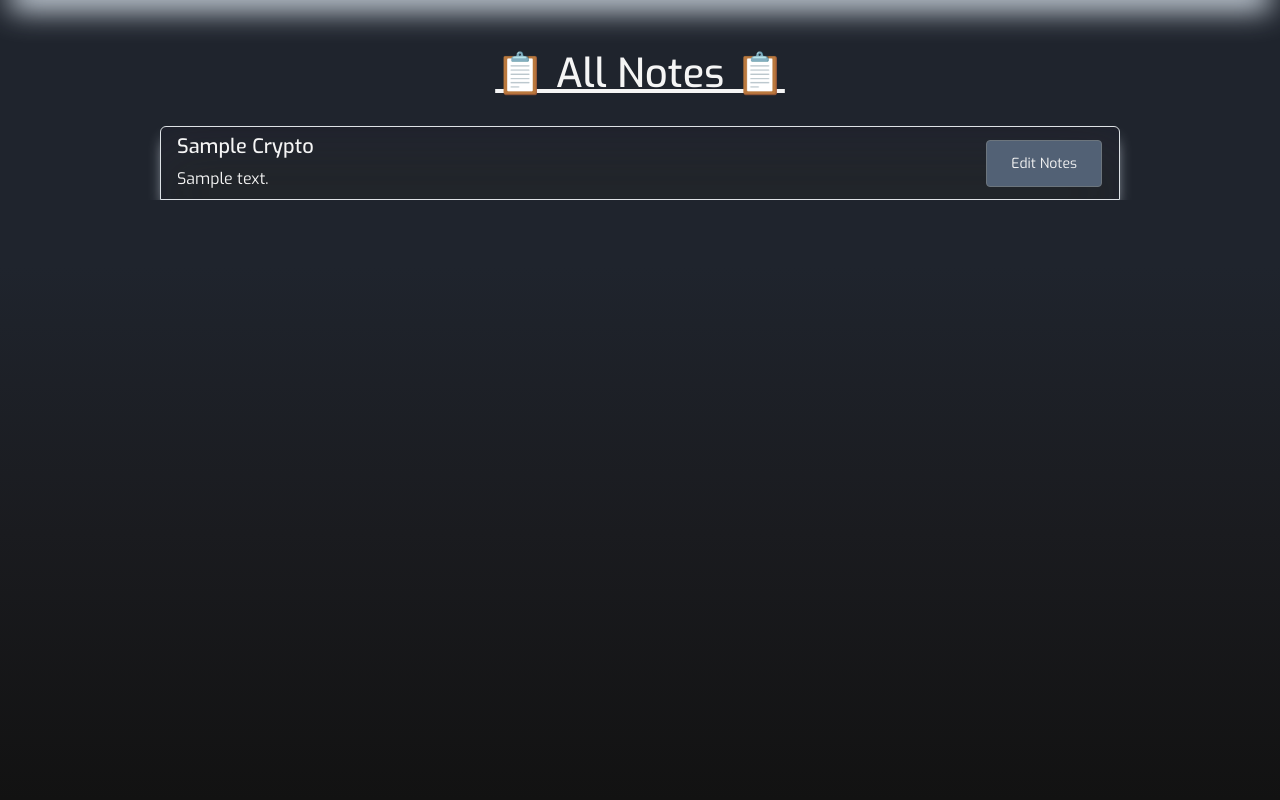
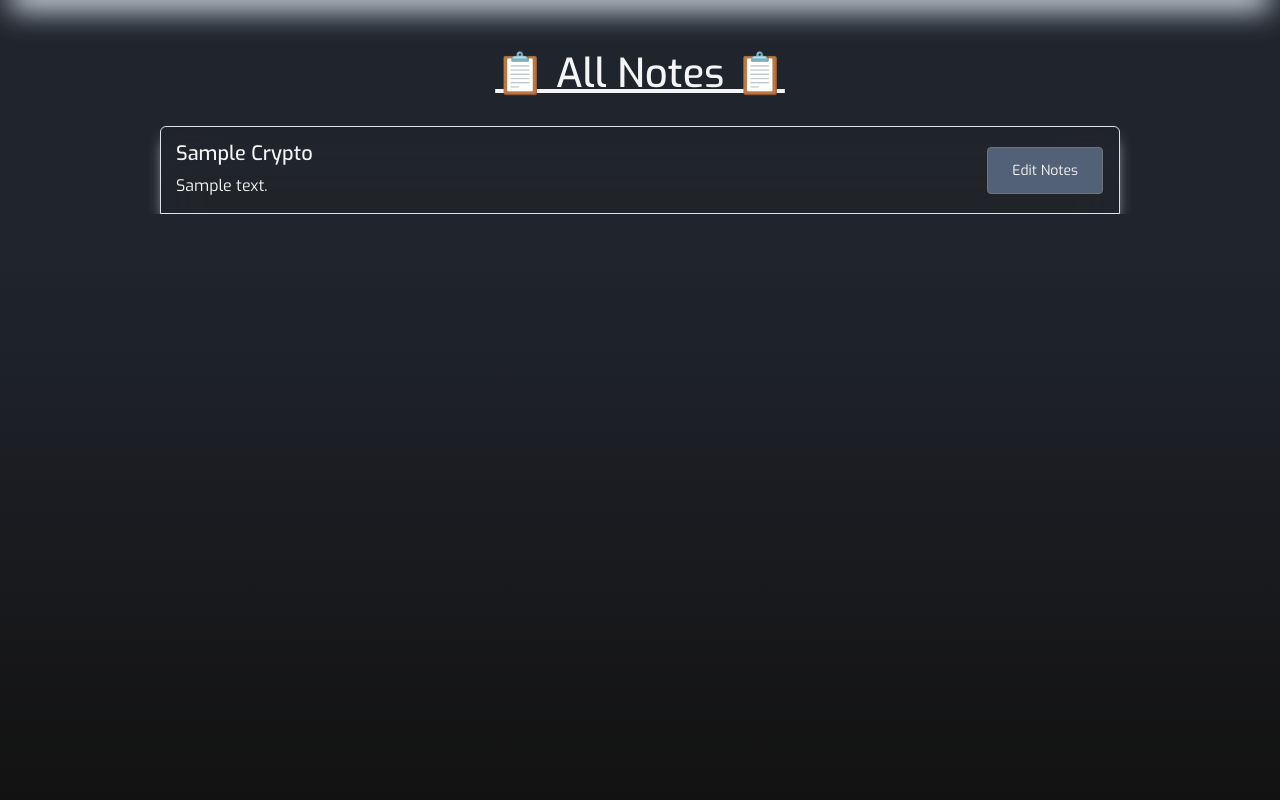
Before and after one commit to omargonz01/Crypto-Price-Alert-Project, a Flask app: page /lists/view_notes in a window 1280 px wide. Shown: the part 50-850 px from the top of the page. Run offline with Flask 3, Linux system fonts and the light colour scheme; a user stored in the database is signed in; tables that the repository leaves empty hold one stand-in row (values such as "Sample post"); some libraries are stand-ins or nearby versions.

Commit message:
fix notes spacing + favicon href to absolute path

```diff
--- a/app/blueprints/lists/list_templates/view_notes.html
+++ b/app/blueprints/lists/list_templates/view_notes.html
@@ -1,7 +1,7 @@
 {% extends 'base.html' %}
 
 {% block styles %}
-<link rel="stylesheet" href="../static/styles/all_notes.css">
+    <link rel="stylesheet" href="../static/styles/all_notes.css">
 {% endblock %}
 
 {% block title %}
--- a/app/static/styles/all_notes.css
+++ b/app/static/styles/all_notes.css
@@ -26,27 +26,33 @@ body, html {
 h1 {
     padding-bottom: 20px;
     padding-top: 50px;
-    color:whitesmoke;
+    color: whitesmoke;
 }
 
 .list-group-item {
-    color:whitesmoke;
+    color: whitesmoke;
     background-color: #212529;
     box-shadow: rgba(50, 50, 93, 0.25) 0px 30px 60px -12px inset, rgba(0, 0, 0, 0.3) 0px 18px 36px -18px inset;
+    display: flex;
+    justify-content: space-between;
+    align-items: center;
+    padding: 10px;
 }
 
 .list-group {
     box-shadow: rgb(217, 227, 237) 0px 10px 15px -5px;
 }
+
 .list-group-item:hover {
-    color:rgb(11, 11, 11);
+    color: rgb(11, 11, 11);
     background-color: #ccd8d8;
 }
+
 .btn {
     color: whitesmoke;
     margin: 1px;
     padding: 12px 24px!important;
-    background-color:#526175;
+    background-color: #526175;
 }
 
 .btn:hover {
@@ -57,12 +63,18 @@ h1 {
 .modal-content {
     font-family: 'Exo', sans-serif;
 }
+
 span {
-    display: inline-block;
-    width: 85%;
+    display: block;
+    width: 100%;
     white-space: pre-wrap;
-    white-space: -moz-pre-wrap;
-    white-space: -pre-wrap;
-    white-space: -o-pre-wrap;
     word-wrap: break-word;
+    margin-right: 10px;
 }
+
+
+@media (min-width: 768px) {
+    .list-group-item {
+        padding: 15px;
+    }
+}
--- a/app/templates/base.html
+++ b/app/templates/base.html
@@ -13,7 +13,7 @@
         integrity="sha384-T3c6CoIi6uLrA9TneNEoa7RxnatzjcDSCmG1MXxSR1GAsXEV/Dwwykc2MPK8M2HN" crossorigin="anonymous">
     {% block styles %} {% endblock %}
     <title>{% block title %} {% endblock %}</title>
-    <link rel="website icon" type="png" href="./static/images/cropediconmain.png">
+    <link rel="icon" type="image/png" href="/static/images/cropediconmain.png">
 </head>
 
 <body>
```
